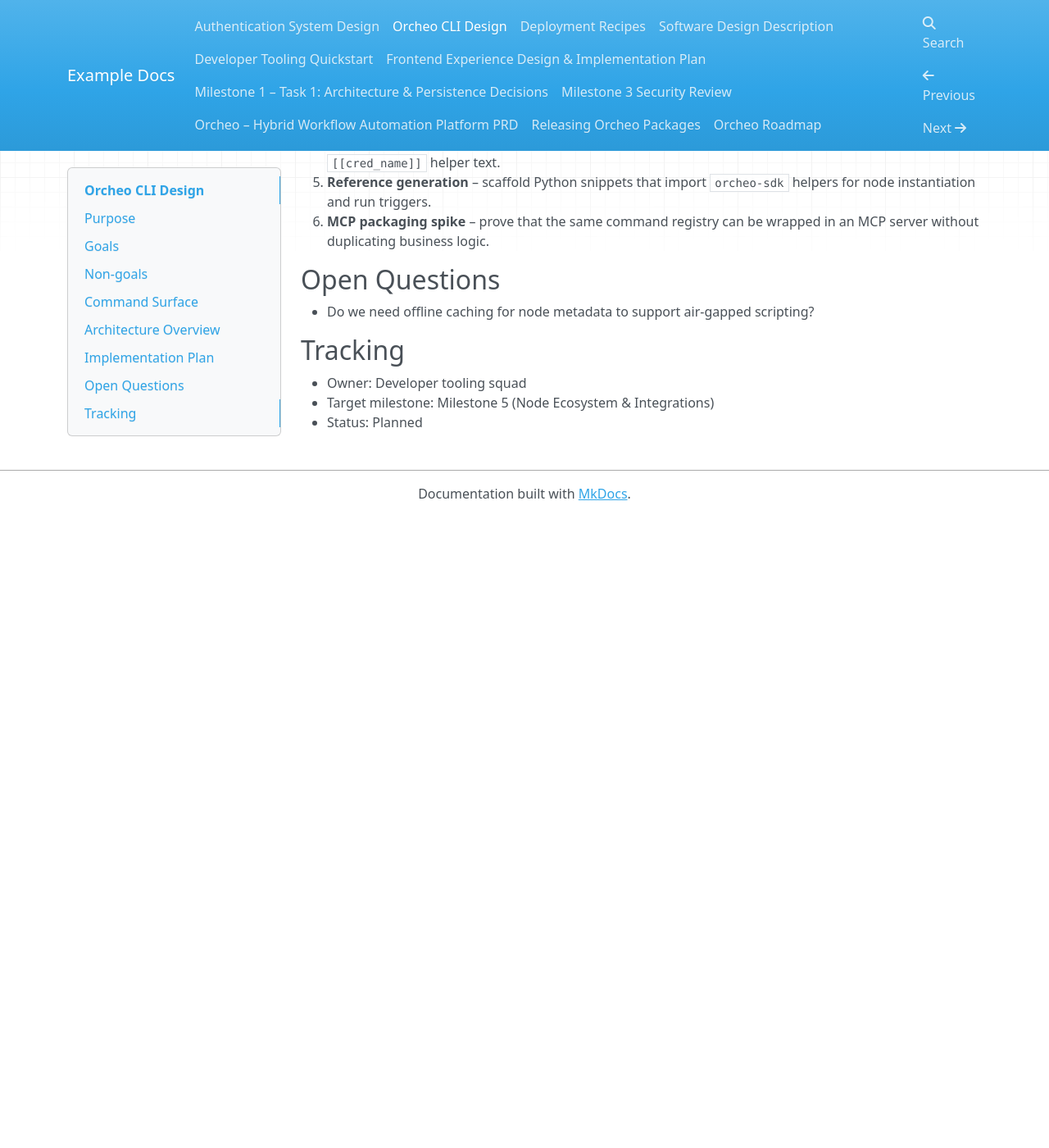
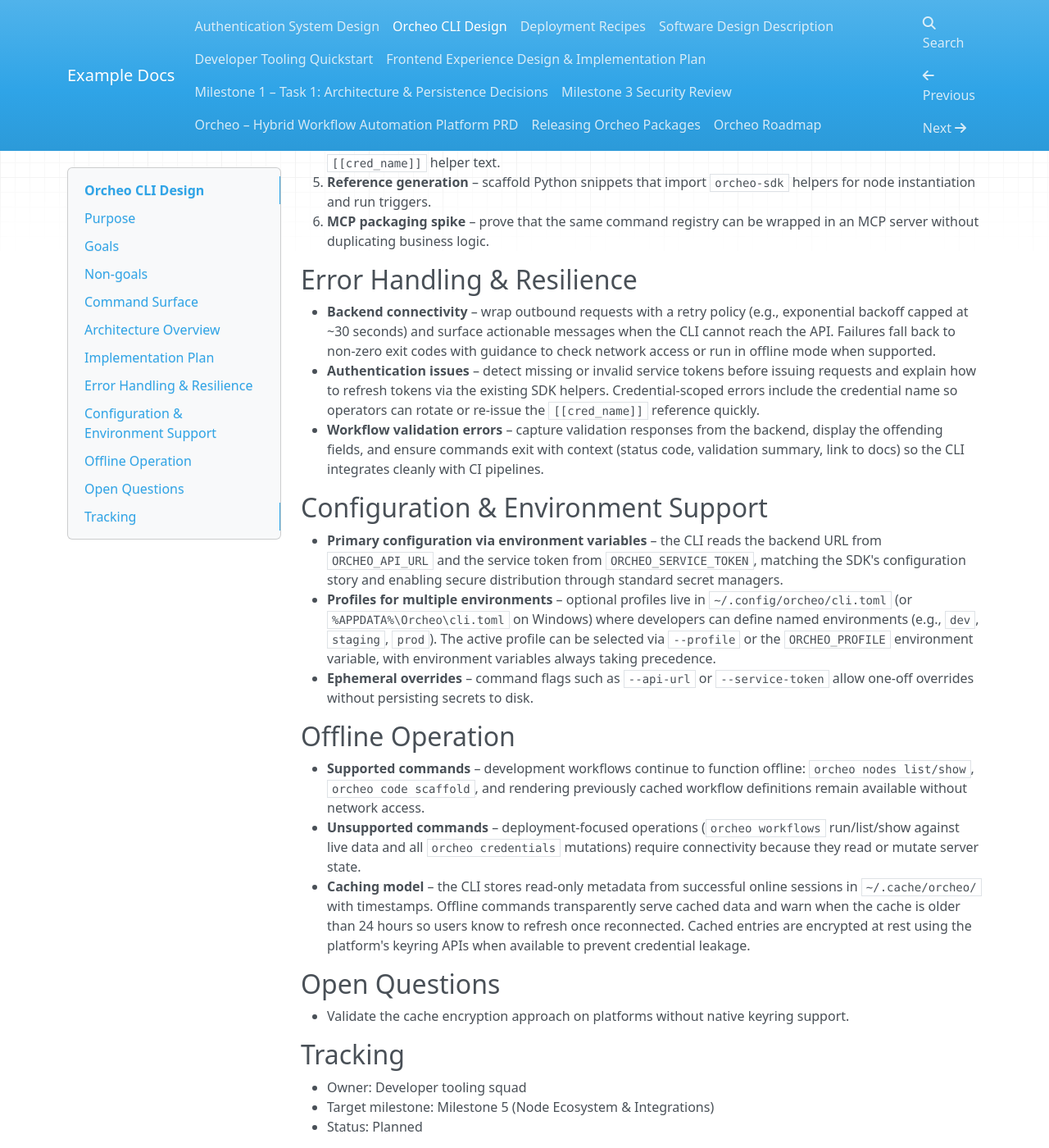
Before and after one commit to ShaojieJiang/orcheo, an MkDocs documentation site: the page built from docs/cli_tool_design.md, in a window 1280 px wide and 1400 px high, scrolled down 1961 px. Shown: the whole window at 82% size. Built offline with MkDocs 1.6.1, drawn with Linux system fonts in a browser that asks for light colours; nearby versions of some CDN libraries; before the commit the page ends 2591 px from its top, so only the background shows below that.

Commit message:
Document CLI configuration, resilience, and offline plan

```diff
--- a/docs/cli_tool_design.md
+++ b/docs/cli_tool_design.md
@@ -95,9 +95,53 @@
 6. **MCP packaging spike** – prove that the same command registry can be wrapped
    in an MCP server without duplicating business logic.
 
+## Error Handling & Resilience
+
+- **Backend connectivity** – wrap outbound requests with a retry policy (e.g.,
+  exponential backoff capped at ~30 seconds) and surface actionable messages
+  when the CLI cannot reach the API. Failures fall back to non-zero exit codes
+  with guidance to check network access or run in offline mode when supported.
+- **Authentication issues** – detect missing or invalid service tokens before
+  issuing requests and explain how to refresh tokens via the existing SDK
+  helpers. Credential-scoped errors include the credential name so operators can
+  rotate or re-issue the `[[cred_name]]` reference quickly.
+- **Workflow validation errors** – capture validation responses from the
+  backend, display the offending fields, and ensure commands exit with context
+  (status code, validation summary, link to docs) so the CLI integrates cleanly
+  with CI pipelines.
+
+## Configuration & Environment Support
+
+- **Primary configuration via environment variables** – the CLI reads the
+  backend URL from `ORCHEO_API_URL` and the service token from
+  `ORCHEO_SERVICE_TOKEN`, matching the SDK's configuration story and enabling
+  secure distribution through standard secret managers.
+- **Profiles for multiple environments** – optional profiles live in
+  `~/.config/orcheo/cli.toml` (or `%APPDATA%\Orcheo\cli.toml` on Windows) where
+  developers can define named environments (e.g., `dev`, `staging`, `prod`). The
+  active profile can be selected via `--profile` or the `ORCHEO_PROFILE`
+  environment variable, with environment variables always taking precedence.
+- **Ephemeral overrides** – command flags such as `--api-url` or
+  `--service-token` allow one-off overrides without persisting secrets to disk.
+
+## Offline Operation
+
+- **Supported commands** – development workflows continue to function offline:
+  `orcheo nodes list/show`, `orcheo code scaffold`, and rendering previously
+  cached workflow definitions remain available without network access.
+- **Unsupported commands** – deployment-focused operations (`orcheo workflows`
+  run/list/show against live data and all `orcheo credentials` mutations)
+  require connectivity because they read or mutate server state.
+- **Caching model** – the CLI stores read-only metadata from successful online
+  sessions in `~/.cache/orcheo/` with timestamps. Offline commands transparently
+  serve cached data and warn when the cache is older than 24 hours so users know
+  to refresh once reconnected. Cached entries are encrypted at rest using the
+  platform's keyring APIs when available to prevent credential leakage.
+
 ## Open Questions
 
-- Do we need offline caching for node metadata to support air-gapped scripting?
+- Validate the cache encryption approach on platforms without native keyring
+  support.
 
 ## Tracking
 
```
